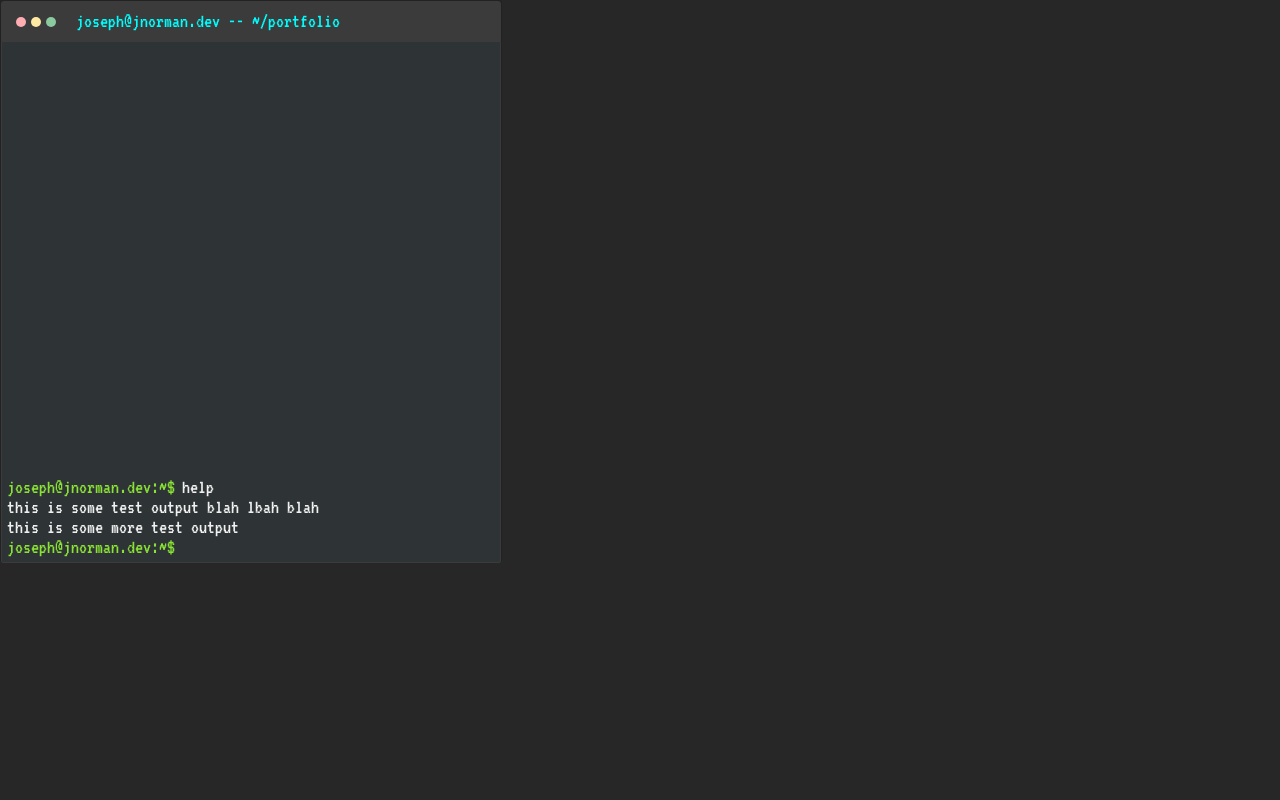
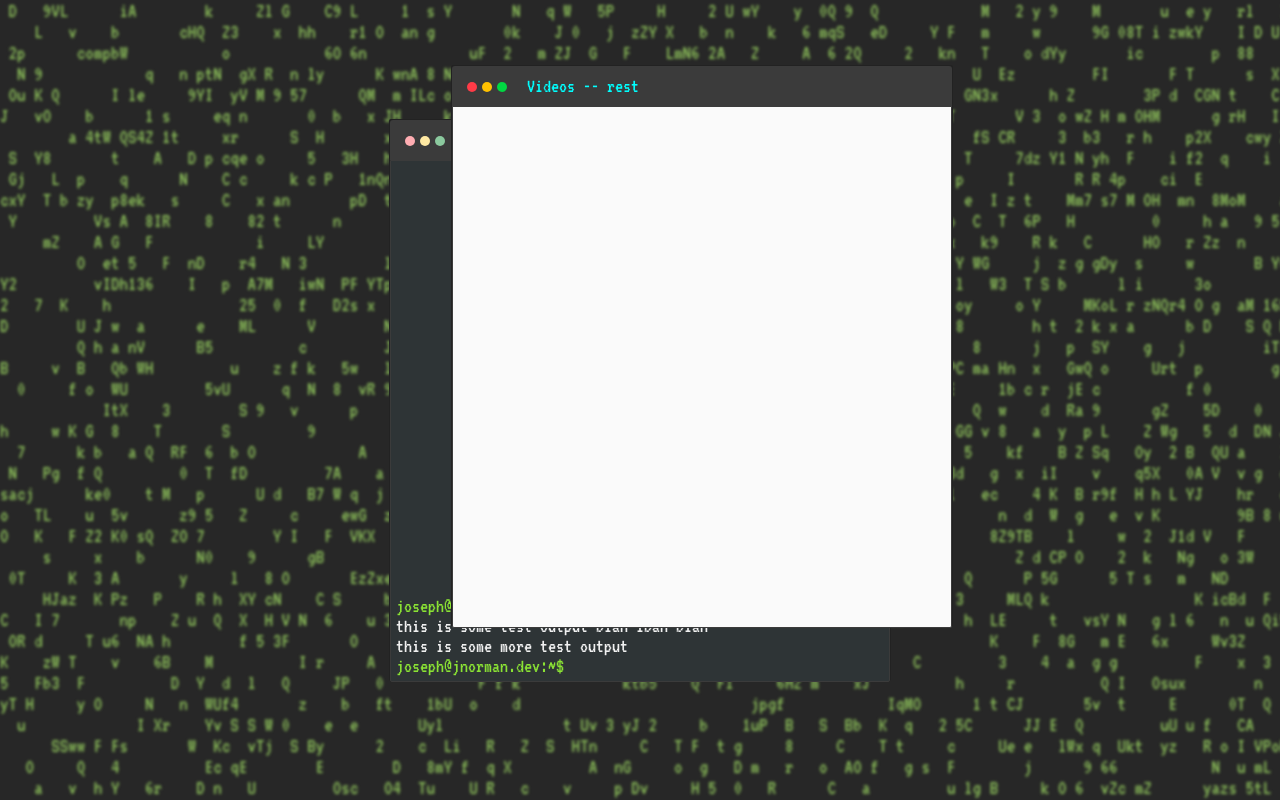
Before and after one commit to jnorman-us/portfolio, a React app: page / in a window 1280 px wide. Built offline with nearby package versions, Linux system fonts and the light colour scheme.

Commit message:
Cool background, work on command prompt stuff

```diff
--- a/src/Desktop.js
+++ b/src/Desktop.js
@@ -4,15 +4,90 @@ import './static/css/desktop.css';
 
 import WindowManager from './WindowManager.js';
 
+const characters = 'ABCDEFGHIJKLMNOPQRSTUVWXYZabcdefghijklmnopqrstuvwxyz0123456789';
+
 class Desktop extends React.Component
 {
+	constructor()
+	{
+		super();
+
+		this.state = {
+			text: []
+		};
+
+		setInterval(this.updateText.bind(this), 1000 / 10);
+	}
+
+	clearText()
+	{
+		var linesPerPage = window.innerHeight / 21;
+
+		var text = [];
+		for(var i = 0; i < linesPerPage; i ++)
+		{
+			text.unshift(this.getRandomLine());
+		}
+
+		this.setState({
+			text: text
+		});
+	}
+
+	updateText()
+	{
+		var linesPerPage = window.innerHeight / 21;
+
+		var text = this.state.text.slice(0);
+		text.unshift(this.getRandomLine());
+
+		if(text.length >= linesPerPage)
+		{
+			text.pop();
+		}
+		this.setState({
+			text: text
+		});
+	}
+
+	getRandomLine()
+	{
+		var charactersPerLine = window.innerWidth / 8.5328;
+		var result = '';
+
+		for(var i = 0; i < charactersPerLine; i ++)
+		{
+			if(Math.random() > .7)
+				result += characters.charAt(Math.floor(Math.random() * characters.length));
+			else
+				result += ' ';
+		}
+		return result;
+	}
+
 	render()
 	{
+		var renderText = [];
+		for(var line of this.state.text)
+		{
+			renderText.push(<div>{line}</div>);
+		}
+
 		return (
 			<div id="desktop" className="desktop">
+				<div className="desktop-background">
+					{ renderText }
+				</div>
 				{ WindowManager.openTerminalWindow() }
+				{ WindowManager.openVideoWindow('rest') }
 			</div>
 		);
+	}
+
+	componentDidMount()
+	{
+		this.clearText();
+		window.addEventListener('resize', this.clearText.bind(this));
 	}
 }
 
--- a/src/WindowManager.js
+++ b/src/WindowManager.js
@@ -9,7 +9,8 @@ class WindowManager
 	{
 		return <TerminalWindow />;
 	}
-	static openVideoWindow(video_link)
+
+	static openVideoWindow(video_link='')
 	{
 		return <VideoWindow video_link={ video_link }/>;
 	}
--- a/src/static/css/desktop.css
+++ b/src/static/css/desktop.css
@@ -1,6 +1,20 @@
+@import url('https://fonts.googleapis.com/css?family=VT323');
+
 .desktop {
 	position: fixed;
 	width: 100vw;
 	height: 100vh;
 	background-color: #272727;
 }
+
+.desktop-background {
+	position: fixed;
+	white-space: pre;
+    font-family: 'VT323';
+    font-size: 16pt;
+	color: #8ec25b;
+	-webkit-filter: blur(1.5px);
+	-moz-filter: blur(1.5px);
+	-o-filter: blur(1.5px);
+	-ms-filter: blur(1.5px);
+}
--- a/src/windows/TerminalWindow.js
+++ b/src/windows/TerminalWindow.js
@@ -32,14 +32,14 @@ class TerminalWindow extends Window
 			<div className="terminal">
 				<div className="terminal-command">
 					<div className="terminal-command-query">joseph@jnorman.dev:~$ </div>
-					<div className="terminal-command-prompt" contentEditable="false">help</div>
+					<div className="terminal-command-prompt">help</div>
 					<div className="terminal-query-output">this is some test output blah lbah blah</div>
 					<div className="terminal-query-output">this is some more test output</div>
 				</div>
 				<div className="terminal-command">
 					<div className="terminal-command-query">joseph@jnorman.dev:~$ </div>
 					<div className="terminal-command-prompt"
-						onKeyPress={ this.enterCommand } contentEditable="true"></div>
+						onKeyPress={ this.enterCommand }></div>
 				</div>
 			</div>
 		);
--- a/src/windows/VideoWindow.js
+++ b/src/windows/VideoWindow.js
@@ -9,8 +9,11 @@ class VideoWindow extends Window
 		super({
 			video_link: props.video_link,
 			closable: true,
-			x_pos: 0,
-			y_pos: 0,
+			draggable: true,
+			pos: {
+				x: 'random',
+				y: 'random',
+			},
 			background_color: '#fafafa',
 			window_title: 'Videos -- ' + props.video_link,
 		});
--- a/src/windows/Window.js
+++ b/src/windows/Window.js
@@ -25,8 +25,6 @@ class Window extends React.Component
 		};
 
 		this.state = {
-			title: this.props.window_title,
-			closable: this.props.closable,
 			dragging: false,
 			deleted: false,
 			window_size: {
@@ -43,8 +41,14 @@ class Window extends React.Component
 			},
 		};
 
+		// constant properties
+		this.closable = this.props.closable;
+		this.draggable = this.props.draggable;
+		this.title = this.props.window_title;
 		this.window_pos_commands = this.props.pos;
-		this.windowRef = React.createRef();
+
+		// references
+		this.window_ref = React.createRef();
 	}
 
 	onDrag(e)
@@ -87,7 +91,7 @@ class Window extends React.Component
 
 	closeWindow(e)
 	{
-		if(this.state.closable === true)
+		if(this.closable === true)
 		{
 			this.setState({
 				deleted: true
@@ -98,11 +102,11 @@ class Window extends React.Component
 	render()
 	{
 		return (this.state.deleted === false ? (
-			<div ref={ this.windowRef } className="window" style={{
+			<div ref={ this.window_ref } className="window" style={{
 					marginLeft: this.state.window_pos.x + 'px',
 					marginTop: this.state.window_pos.y + 'px',
 				}}>
-				<div className="window-bar" draggable="true"
+				<div className="window-bar" draggable={ this.draggable }
 					onMouseDown={this.onMouseDown.bind(this)}
 					onMouseUp={this.onMouseUp.bind(this)}
 					onDrag={this.onDrag.bind(this)}>
@@ -112,7 +116,7 @@ class Window extends React.Component
 						<div className="window-bar-dot" style={ this.style.greendot }></div>
 					</div>
 					<div className="window-bar-text">
-						{ this.state.title }
+						{ this.title }
 					</div>
 				</div>
 				<div className="window-content" style={ this.style.content }>
@@ -122,44 +126,59 @@ class Window extends React.Component
 		) : (<div/>));
 	}
 
-	componentDidMount()
+	updateDimensions(first=false)
 	{
-		var self = this;
-		this.setState({
-			window_pos: (function() {
 		var x_pos = 0;
 		var y_pos = 0;
 
-				console.log(self.window_pos_commands);
-				if(self.window_pos_commands.x === 'center')
+		var pos_commands = this.window_pos_commands;
+
+		if(pos_commands.x === 'center')
 		{
-					x_pos = window.innerWidth / 2 - self.windowRef.current.offsetWidth / 2;
+			x_pos = window.innerWidth / 2 - this.window_ref.current.offsetWidth / 2;
 		}
-				else if(self.window_pos_commands.x === 'random')
+		else if(first)
 		{
-
-				}
-				else
-					x_pos = self.window_pos_commands.x;
-
-				if(self.window_pos_commands.y === 'center')
-				{
-					y_pos = window.innerHeight / 2 - self.windowRef.current.offsetHeight / 2;
-				}
-				else if(self.window_pos_commands.y === 'random')
-				{
-
+			if(pos_commands.x === 'random')
+				x_pos = Math.random() * (window.innerWidth - this.window_ref.current.offsetWidth);
+			else if(typeof pos_commands.x === 'number')
+				x_pos = pos_commands.x;
 		}
 		else
 		{
-					y_pos = self.window_pos_commands.y;
+			x_pos = this.state.window_pos.x;
 		}
-				console.log(x_pos, y_pos)
-				return {
+
+		if(pos_commands.y === 'center')
+		{
+			y_pos = window.innerHeight / 2 - this.window_ref.current.offsetHeight / 2;
+		}
+		else if(first)
+		{
+			if(pos_commands.y === 'random')
+				y_pos = Math.random() * (window.innerHeight - this.window_ref.current.offsetHeight);
+			else if(typeof pos_commands.y === 'number')
+				y_pos = pos_commands.y;
+		}
+		else
+		{
+			y_pos = this.state.window_pos.y;
+		}
+
+		this.setState({
+			window_pos: {
 				x: x_pos,
 				y: y_pos,
 			}
 		})
+	}
+
+	componentDidMount()
+	{
+		var self = this;
+		this.updateDimensions(true);
+		window.addEventListener('resize', function() {
+			self.updateDimensions(false);
 		});
 	}
 }
```
Lines whose indentation alone changed are shown as unchanged.
